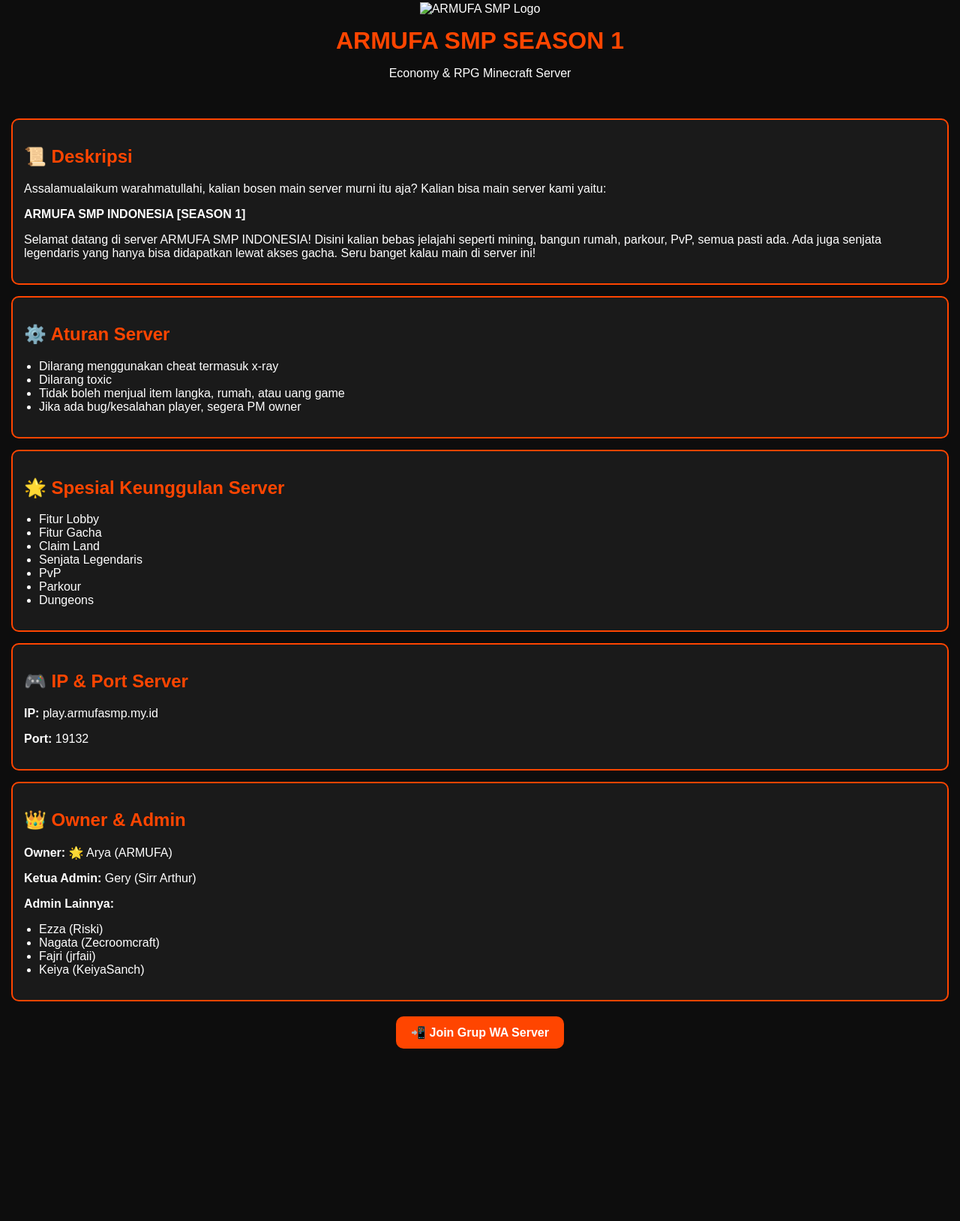
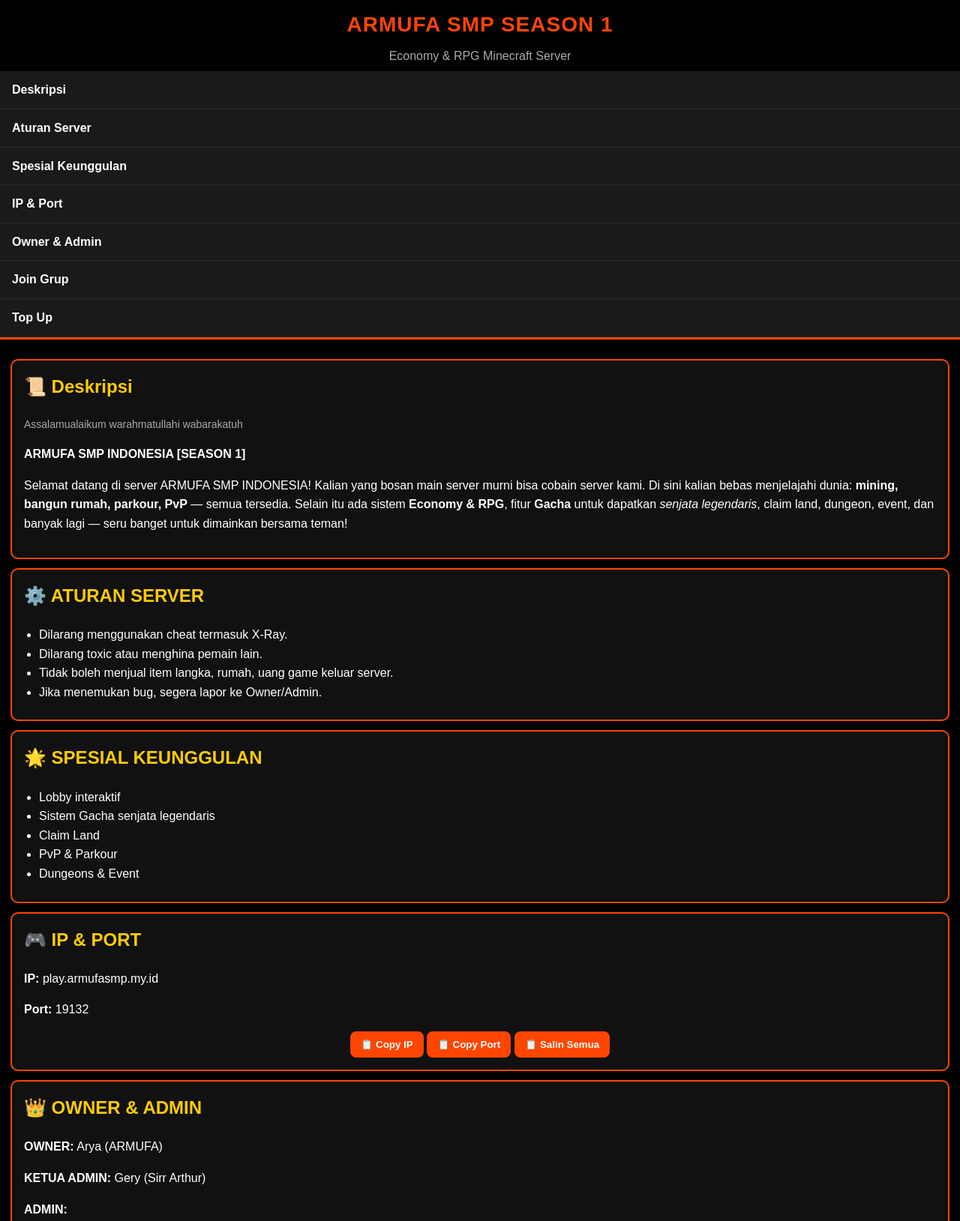
Before and after one commit to animationarmufa-oss/armufasmp.my.id, a plain HTML site: page index.html in a window 1280 px wide. Shown: the part 17-1646 px from the top of the page at 75% size. Before the commit the page ends 1436 px from the top, so only its background shows below. Drawn offline with Linux system fonts and the light colour scheme.

Commit message:
Update index.html

```diff
--- a/index.html
+++ b/index.html
@@ -1,128 +1,238 @@
 <!DOCTYPE html>
 <html lang="id">
 <head>
-  <meta charset="UTF-8">
-  <meta name="viewport" content="width=device-width, initial-scale=1.0">
+<meta charset="utf-8" />
+<meta name="viewport" content="width=device-width,initial-scale=1" />
 <title>ARMUFA SMP SEASON 1</title>
 <style>
-    body {
-      font-family: Arial, sans-serif;
-      background-color: #0d0d0d;
-      color: #fff;
-      margin: 0;
-      padding: 0;
+  :root{
+    --bg: #000;
+    --card: #111;
+    --accent: #ff4500;
+    --accent-2: #ffcc00;
+    --muted: #aaa;
   }
-    header {
-      text-align: center;
-      padding: 20px;
+  html{scroll-behavior:smooth;}
+  body{
+    margin:0;
+    font-family: Arial, Helvetica, sans-serif;
+    background:var(--bg);
+    color:#fff;
+    line-height:1.6;
   }
-    header img {
-      width: 150px;
-      margin-bottom: 15px;
+
+  header{
+    text-align:center;
+    padding:28px 16px 8px;
   }
-    h1 {
-      color: #ff4500;
-      margin: 0;
+  header h1{
+    color:var(--accent);
+    margin:0 0 6px;
+    font-size:28px;
+    letter-spacing:1px;
   }
-    .section {
-      background: #1a1a1a;
-      margin: 15px;
-      padding: 15px;
-      border-radius: 10px;
-      border: 2px solid #ff4500;
+  header p{ margin:0; color:var(--muted); }
+
+  /* Menu vertikal */
+  nav{
+    background:#1a1a1a;
+    border-bottom:3px solid var(--accent);
   }
-    .section h2 {
-      color: #ff4500;
-      display: flex;
-      align-items: center;
-      gap: 8px;
+  nav a{
+    display:block;
+    color:#fff;
+    padding:12px 16px;
+    text-decoration:none;
+    font-weight:700;
+    border-bottom:1px solid #2a2a2a;
   }
-    ul {
-      padding-left: 20px;
+  nav a:hover{
+    background:var(--accent);
+    color:#fff;
   }
-    .btn {
-      display: inline-block;
-      background: #ff4500;
-      color: white;
-      padding: 12px 20px;
-      border-radius: 10px;
-      text-decoration: none;
-      font-weight: bold;
-      transition: 0.3s;
+
+  .container{
+    padding:14px;
   }
-    .btn:hover {
-      background: #e63e00;
+  section.card{
+    background:var(--card);
+    border:2px solid var(--accent);
+    border-radius:10px;
+    padding:16px;
+    margin:12px 0;
   }
-    .center {
-      text-align: center;
-      margin: 20px 0;
+  section.card h2{
+    margin-top:0;
+    color:var(--accent-2);
+  }
+  ul{ padding-left:20px; margin:8px 0; }
+  .muted{ color:var(--muted); font-size:14px; }
+
+  .btn{
+    display:inline-block;
+    background:var(--accent);
+    color:#fff;
+    padding:10px 14px;
+    border-radius:8px;
+    text-decoration:none;
+    font-weight:700;
+    cursor:pointer;
+    border:none;
+  }
+  .btn:hover{ background:#e63e00; }
+  .center{ text-align:center; margin-top:12px; }
+
+  @media (max-width:420px){
+    header h1{ font-size:22px; }
+    nav a{ padding:10px 12px; }
   }
 </style>
 </head>
 <body>
+
   <header>
-    <img src="armufa-logo.png" alt="ARMUFA SMP Logo">
     <h1>ARMUFA SMP SEASON 1</h1>
     <p>Economy & RPG Minecraft Server</p>
   </header>
 
-  <div class="section">
+  <nav>
+    <a href="#deskripsi">Deskripsi</a>
+    <a href="#aturan">Aturan Server</a>
+    <a href="#fitur">Spesial Keunggulan</a>
+    <a href="#ipport">IP &amp; Port</a>
+    <a href="#owner">Owner &amp; Admin</a>
+    <a href="#grup">Join Grup</a>
+    <a href="#topup">Top Up</a>
+  </nav>
+
+  <div class="container">
+
+    <!-- Deskripsi -->
+    <section id="deskripsi" class="card">
       <h2>📜 Deskripsi</h2>
+      <p class="muted">Assalamualaikum warahmatullahi wabarakatuh</p>
+      <p><strong>ARMUFA SMP INDONESIA [SEASON 1]</strong></p>
       <p>
-      Assalamualaikum warahmatullahi, kalian bosen main server murni itu aja?
-      Kalian bisa main server kami yaitu:
+        Selamat datang di server ARMUFA SMP INDONESIA! Kalian yang bosan main server murni bisa cobain server kami.
+        Di sini kalian bebas menjelajahi dunia: <strong>mining, bangun rumah, parkour, PvP</strong> — semua tersedia.
+        Selain itu ada sistem <strong>Economy &amp; RPG</strong>, fitur <strong>Gacha</strong> untuk dapatkan <em>senjata legendaris</em>,
+        claim land, dungeon, event, dan banyak lagi — seru banget untuk dimainkan bersama teman!
       </p>
-    <p><b>ARMUFA SMP INDONESIA [SEASON 1]</b></p>
-    <p>
-      Selamat datang di server ARMUFA SMP INDONESIA! Disini kalian bebas jelajahi seperti mining, bangun rumah, parkour, PvP, semua pasti ada.
-      Ada juga senjata legendaris yang hanya bisa didapatkan lewat akses gacha. Seru banget kalau main di server ini!
-    </p>
+    </section>
+
+    <!-- Aturan -->
+    <section id="aturan" class="card">
+      <h2>⚙️ ATURAN SERVER</h2>
+      <ul>
+        <li>Dilarang menggunakan cheat termasuk X-Ray.</li>
+        <li>Dilarang toxic atau menghina pemain lain.</li>
+        <li>Tidak boleh menjual item langka, rumah, uang game keluar server.</li>
+        <li>Jika menemukan bug, segera lapor ke Owner/Admin.</li>
+      </ul>
+    </section>
+
+    <!-- Fitur -->
+    <section id="fitur" class="card">
+      <h2>🌟 SPESIAL KEUNGGULAN</h2>
+      <ul>
+        <li>Lobby interaktif</li>
+        <li>Sistem Gacha senjata legendaris</li>
+        <li>Claim Land</li>
+        <li>PvP &amp; Parkour</li>
+        <li>Dungeons &amp; Event</li>
+      </ul>
+    </section>
+
+    <!-- IP & Port -->
+    <section id="ipport" class="card">
+      <h2>🎮 IP &amp; PORT</h2>
+      <p><strong>IP:</strong> <span id="server-ip">play.armufasmp.my.id</span></p>
+      <p><strong>Port:</strong> <span id="server-port">19132</span></p>
+
+      <div class="center" style="margin-top:10px;">
+        <button class="btn" onclick="copyText('play.armufasmp.my.id')">📋 Copy IP</button>
+        <button class="btn" onclick="copyText('19132')">📋 Copy Port</button>
+        <button class="btn" onclick="copyText('play.armufasmp.my.id:19132')">📋 Salin Semua</button>
       </div>
+    </section>
 
-  <div class="section">
-    <h2>⚙️ Aturan Server</h2>
-    <ul>
-      <li>Dilarang menggunakan cheat termasuk x-ray</li>
-      <li>Dilarang toxic</li>
-      <li>Tidak boleh menjual item langka, rumah, atau uang game</li>
-      <li>Jika ada bug/kesalahan player, segera PM owner</li>
-    </ul>
-  </div>
-
-  <div class="section">
-    <h2>🌟 Spesial Keunggulan Server</h2>
-    <ul>
-      <li>Fitur Lobby</li>
-      <li>Fitur Gacha</li>
-      <li>Claim Land</li>
-      <li>Senjata Legendaris</li>
-      <li>PvP</li>
-      <li>Parkour</li>
-      <li>Dungeons</li>
-    </ul>
-  </div>
-
-  <div class="section">
-    <h2>🎮 IP & Port Server</h2>
-    <p><b>IP:</b> play.armufasmp.my.id</p>
-    <p><b>Port:</b> 19132</p>
-  </div>
-
-  <div class="section">
-    <h2>👑 Owner & Admin</h2>
-    <p><b>Owner:</b> 🌟 Arya (ARMUFA)</p>
-    <p><b>Ketua Admin:</b> Gery (Sirr Arthur)</p>
-    <p><b>Admin Lainnya:</b></p>
+    <!-- Owner -->
+    <section id="owner" class="card">
+      <h2>👑 OWNER &amp; ADMIN</h2>
+      <p><strong>OWNER:</strong> Arya (ARMUFA)</p>
+      <p><strong>KETUA ADMIN:</strong> Gery (Sirr Arthur)</p>
+      <p><strong>ADMIN:</strong></p>
       <ul>
         <li>Ezza (Riski)</li>
         <li>Nagata (Zecroomcraft)</li>
         <li>Fajri (jrfaii)</li>
         <li>Keiya (KeiyaSanch)</li>
       </ul>
+    </section>
+
+    <!-- Grup -->
+    <section id="grup" class="card">
+      <h2>📱 JOIN GRUP</h2>
+      <div class="center">
+        <a class="btn" href="https://linkbio.co/armufasmp" target="_blank">📲 Join Grup WhatsApp</a>
+      </div>
+    </section>
+
+    <!-- Top Up -->
+    <section id="topup" class="card">
+      <h2>🪙 TOP UP SERVER 🪙</h2>
+      <h3>Harga Coin</h3>
+      <ul>
+        <li>1000 = 5K</li>
+        <li>2000 = 10K</li>
+        <li>4000 = 20K</li>
+        <li>8000 = 40K</li>
+        <li>10000 = 50K</li>
+        <li>20000 = 100K</li>
+      </ul>
+      <h3>Rank Up</h3>
+      <ul>
+        <li>VIP = 5K / bulan</li>
+        <li>MVP = 20K / bulan</li>
+        <li>Rich = 50K / bulan</li>
+        <li>Super Rich = 100K / bulan</li>
+        <li>Supreme = 150K / bulan</li>
+      </ul>
+      <p class="muted">Untuk Top Up hubungi langsung Owner ARMUFA SMP melalui WhatsApp.</p>
+      <div class="center">
+        <a class="btn" href="https://wa.me/6283837297362" target="_blank">💰 Top Up Sekarang</a>
+      </div>
+    </section>
+
   </div>
 
-  <div class="center">
-    <a href="https://linkbio.co/armufasmp" target="_blank" class="btn">📲 Join Grup WA Server</a>
-  </div>
+<script>
+  function copyText(text) {
+    if (navigator.clipboard && navigator.clipboard.writeText) {
+      navigator.clipboard.writeText(text).then(function(){
+        alert('✅ Tersalin: ' + text);
+      }).catch(function(){
+        fallbackCopy(text);
+      });
+    } else {
+      fallbackCopy(text);
+    }
+  }
+  function fallbackCopy(text) {
+    var ta = document.createElement('textarea');
+    ta.value = text;
+    ta.style.position = 'fixed';
+    ta.style.left = '-9999px';
+    document.body.appendChild(ta);
+    ta.select();
+    try {
+      document.execCommand('copy');
+      alert('✅ Tersalin: ' + text);
+    } catch(e){
+      alert('❌ Gagal menyalin. Silakan salin manual: ' + text);
+    }
+    document.body.removeChild(ta);
+  }
+</script>
 </body>
 </html>
```
Lines whose indentation alone changed are shown as unchanged.
